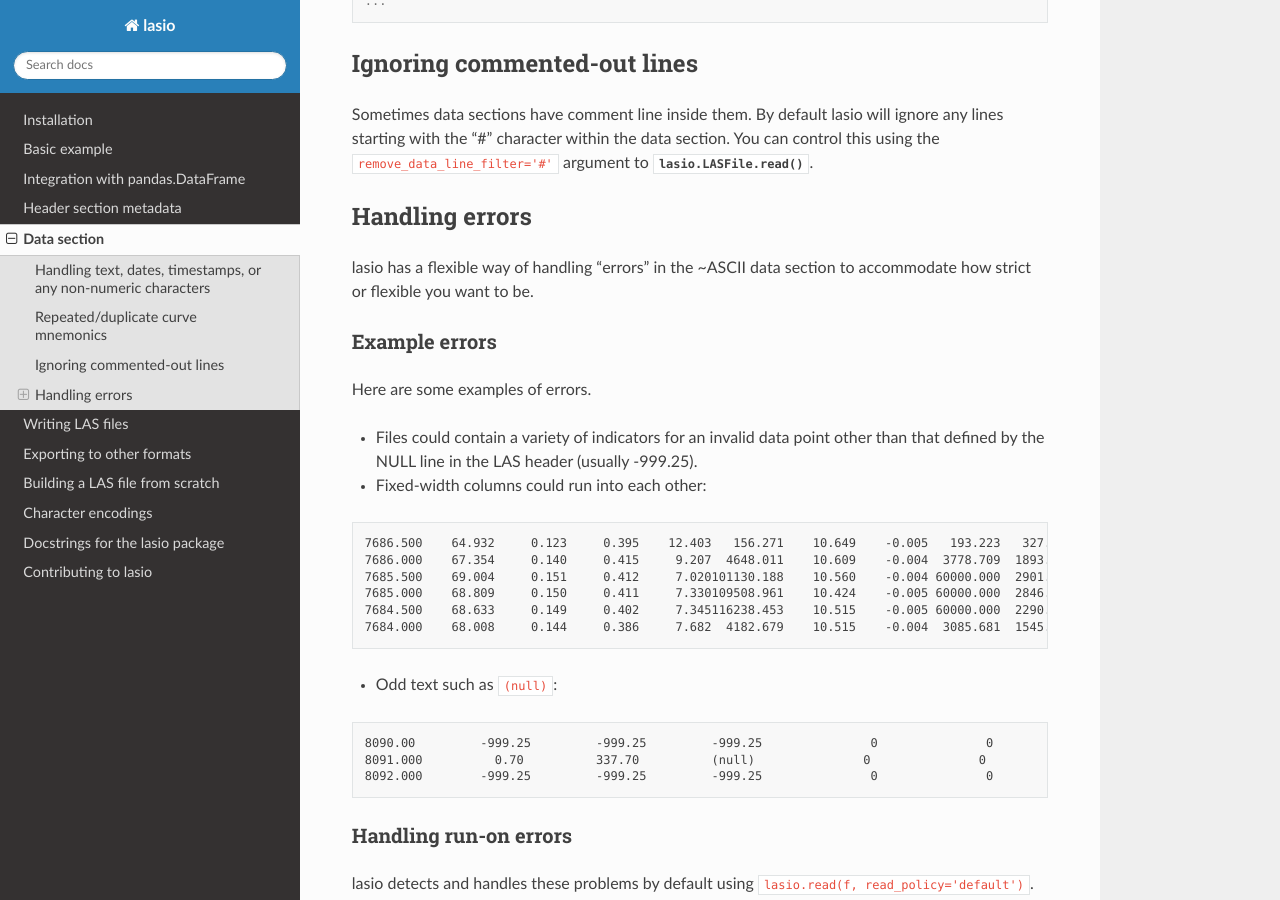
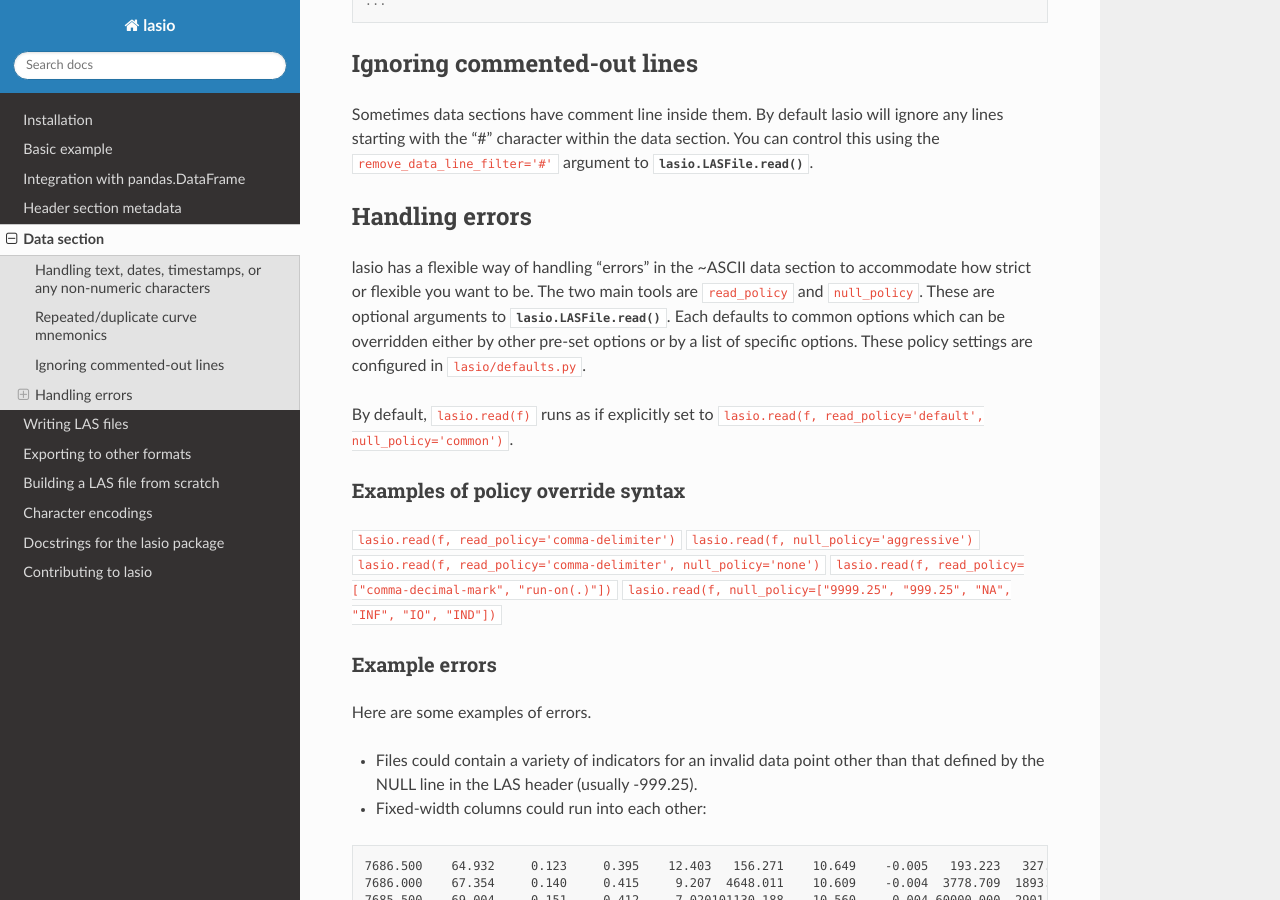
Before and after one commit to kinverarity1/lasio, a Sphinx documentation site: the page built from docs/source/data-section.rst, in a window 1280 px wide and 900 px high, scrolled down 2389 px. Built offline with Sphinx 7.4.7 and the Read the Docs theme 2.0.0, drawn with Linux system fonts in a browser that asks for light colours; formulas are drawn with MathJax 3.

Commit message:
Add additional policy option information to docs

```diff
--- a/docs/source/data-section.rst
+++ b/docs/source/data-section.rst
@@ -132,7 +132,24 @@ Handling errors
 ~~~~~~~~~~~~~~~
 
 lasio has a flexible way of handling "errors" in the ~ASCII data section to
-accommodate how strict or flexible you want to be.
+accommodate how strict or flexible you want to be. The two main tools are
+``read_policy`` and ``null_policy``. These are optional arguments to
+:meth:`lasio.LASFile.read`.  Each defaults to common options which can be
+overridden either by other pre-set options or by a list of specific options.
+These policy settings are configured in ``lasio/defaults.py``.
+
+By default, ``lasio.read(f)`` runs as if explicitly set to ``lasio.read(f,
+read_policy='default', null_policy='common')``.
+
+
+Examples of policy override syntax
+----------------------------------
+``lasio.read(f, read_policy='comma-delimiter')``
+``lasio.read(f, null_policy='aggressive')``
+``lasio.read(f, read_policy='comma-delimiter', null_policy='none')``
+``lasio.read(f, read_policy=["comma-decimal-mark", "run-on(.)"])``
+``lasio.read(f, null_policy=["9999.25", "999.25", "NA", "INF", "IO", "IND"])``
+
 
 Example errors
 --------------
```
